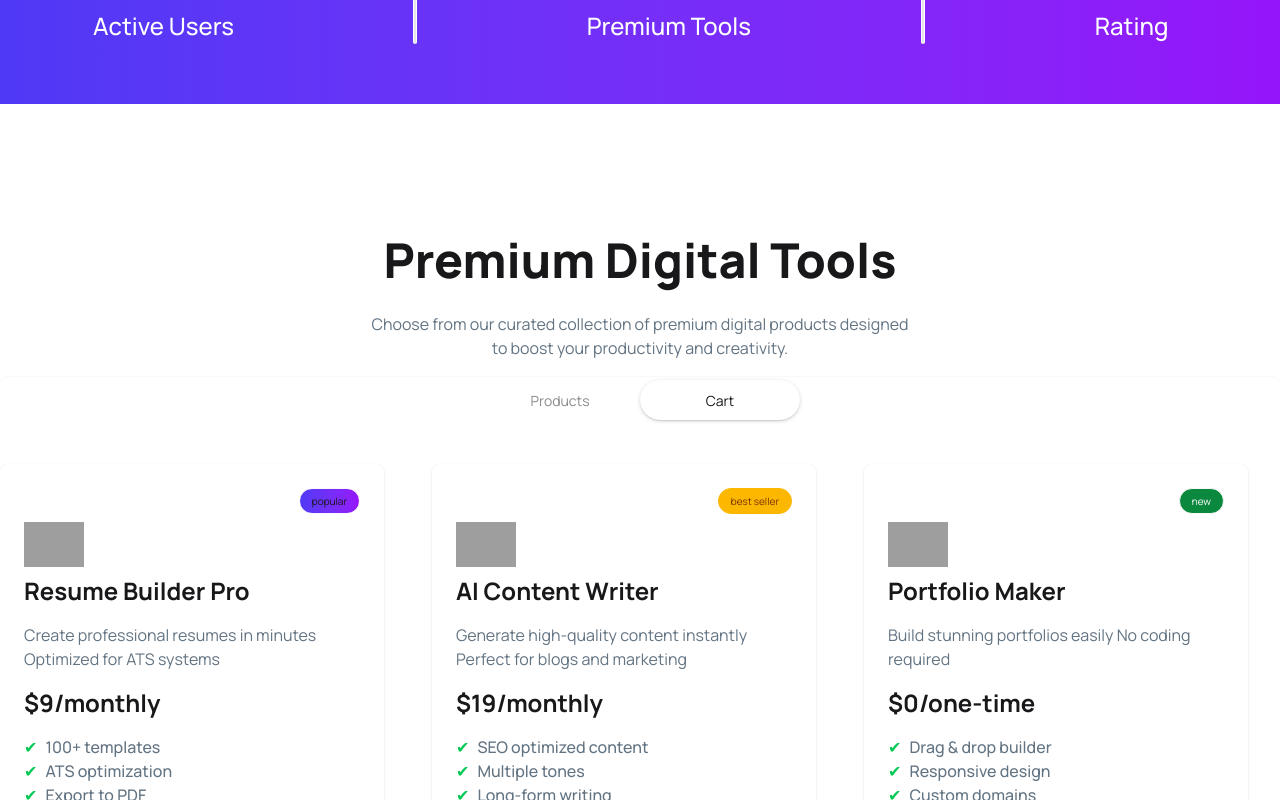
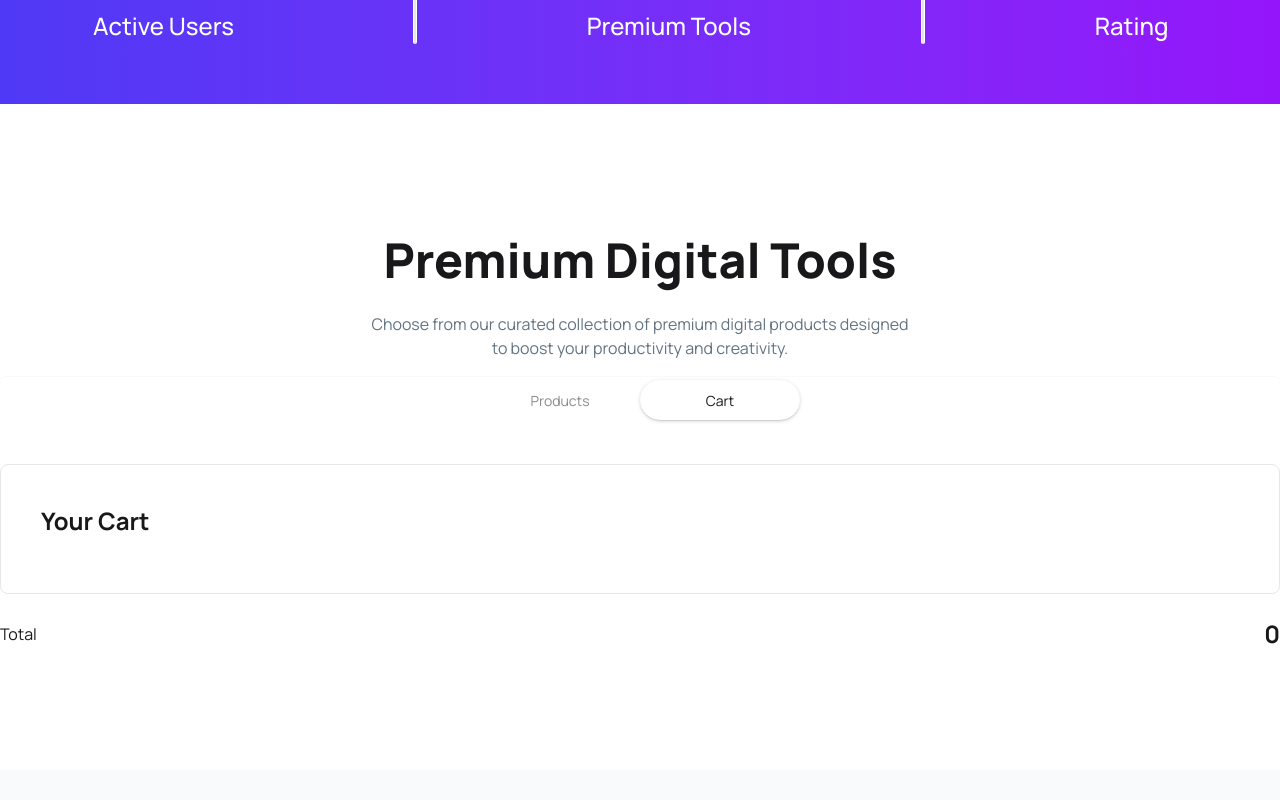
Before and after one commit to naheunpranto/Digitools-Platform, a React (Vite) app: page / in a window 1280 px wide. Both pictures are taken after a click on the radio button "Cart". Shown: the part 965-1765 px from the top of the page. Built offline with nearby package versions, Linux system fonts and the light colour scheme; grey boxes are pictures that could not be loaded.

Commit message:
implementing products and cart tabs & displaying data in cart component

```diff
--- a/src/App.jsx
+++ b/src/App.jsx
@@ -1,6 +1,8 @@
 
+import { act, useState } from 'react'
 import './App.css'
 import Banner from './components/Banner/Banner'
+import Cart from './components/Cart/Cart'
 import Choose from './components/Choose/Choose'
 import Footer from './components/Footer/Footer'
 import Navbar from './components/Navbar/Navbar'
@@ -18,6 +20,10 @@ const productsPromise = productsData();
 
 function App() {
 
+  const [activeTab, setActiveTab] = useState("products")
+
+  const [carts, setCarts] = useState([])
+
   return (
     < >
       <Navbar />
@@ -26,7 +32,9 @@ function App() {
 
       <Stats/>
 
-      <Products productsPromise = {productsPromise}/>
+      <Products productsPromise = {productsPromise} activeTab = {activeTab} setActiveTab = {setActiveTab} carts = {carts} setCarts = {setCarts}/>
+
+      <Cart activeTab = {activeTab} carts = {carts}/>
 
       <Choose/>
 
--- /dev/null
+++ b/src/components/Cart/Cart.jsx
@@ -0,0 +1,44 @@
+
+
+const Cart = ({activeTab, carts}) => {
+
+    if(activeTab !== "cart") return null;
+
+    const totalPrice = carts.reduce((sum, item) => sum + item.price, 0)
+
+    return (
+        <div className="container mx-auto">
+            <div className=" border border-gray-200 rounded-lg p-10">
+            <h1 className="text-2xl font-bold">Your Cart</h1>
+
+            <div className="space-y-5 mt-4">
+                {
+                    carts.map(item => <div key={item.id} className="flex items-center justify-between rounded-lg p-3 bg-[#F9FAFC]">
+                        <div className="flex items-center gap-5">
+                            <div>
+                                <img className="w-15 object-contain" src={item.icon} alt="" />
+                            </div>
+
+                            <div>
+                                <h2 className="text-[20px] font-semibold">{item.name}</h2>
+                                <span className="font-medium text-[#627382]">${item.price}</span>
+                            </div>
+                        </div>
+
+                        <div>
+
+                        </div>
+                    </div>)
+                }
+            </div>
+            </div>
+
+            <div className="flex justify-between items-center mt-6">
+                <div>Total</div>
+                <div className="text-2xl font-bold">0</div>
+            </div>
+        </div>
+    );
+};
+
+export default Cart;
--- a/src/components/Products/Product.jsx
+++ b/src/components/Products/Product.jsx
@@ -1,10 +1,20 @@
-const Product = ({ product }) => {
+import { useState } from "react";
+
+const Product = ({ product, carts, setCarts }) => {
+
+    const [isAddedToCart, setIsAddedToCart] = useState(false)
+
+    const handleAddedToCart = () => {
+        setIsAddedToCart(true)
+        setCarts([...carts, product])
+    }
+
   return (
     <div className="card w-96 bg-base-100 shadow-sm">
       <div className="card-body">
         <div className="text-right">
             {/* <span className="badge badge-xs badge-warning ">{}</span> */}
-            <span className={`badge badge-xs ${product.tag === "popular" ? "bg-linear-to-r from-[#4F39F6] to-[#9514FA]" : product.tag === "new" ? "bg-[#0A883E] text-white" :  "badge-warning"} p-3 rounded-2xl`}>{product.tag}</span>
+            <span className={`badge badge-xs ${product.tag === "popular" ? "bg-linear-to-r from-[#4F39F6] to-[#9514FA] text-white" : product.tag === "new" ? "bg-[#0A883E] text-white" :  "badge-warning"} p-3 rounded-2xl`}>{product.tag}</span>
         </div>
         <img className="w-15" src={product.icon} alt="" />
         <div className="text-left space-y-4">
@@ -21,7 +31,7 @@ const Product = ({ product }) => {
                 }
             </div>
         </div>
-        <button className="btn bg-linear-to-r from-[#4F39F6] to-[#9514FA] rounded-3xl mt-4 text-white">Buy Now</button>
+        <button onClick={handleAddedToCart} className={`btn  rounded-3xl mt-4 text-white ${isAddedToCart ? "bg-green-500" : "bg-linear-to-r from-[#4F39F6] to-[#9514FA]"}`}>{isAddedToCart ? "Added To Cart" : "Buy Now"}</button>
       </div>
     </div>
   );
--- a/src/components/Products/Products.jsx
+++ b/src/components/Products/Products.jsx
@@ -1,8 +1,10 @@
 import { use } from "react";
 import Product from "./Product";
 
-const Products = ({ productsPromise }) => {
+const Products = ({ productsPromise, activeTab, setActiveTab, carts, setCarts }) => {
   const products = use(productsPromise);
+
+
 
   return (
     <div className="text-center space-y-4">
@@ -19,6 +21,7 @@ const Products = ({ productsPromise }) => {
           name="my_tabs_1"
           className="tab rounded-full w-40"
           aria-label="Products"
+          onClick={() => setActiveTab("products")}
           defaultChecked
         />
 
@@ -27,16 +30,15 @@ const Products = ({ productsPromise }) => {
           name="my_tabs_1"
           className="tab rounded-full w-40"
           aria-label="Cart"
+          onClick={() => setActiveTab("cart")}
         />
       </div>
 
-      <div className="grid grid-cols md:grid-cols-2 lg:grid-cols-3 container mx-auto gap-4">
+      {activeTab === "products" && <div className="grid grid-cols md:grid-cols-2 lg:grid-cols-3 container mx-auto gap-4">
         {
-            products.map(product => {
-                return <Product product = {product}/>
-            })
+            products.map(product => {return <Product product = {product} carts = {carts} setCarts = {setCarts}/>})
         }
-      </div>
+      </div>}
     </div>
   );
 };
```
